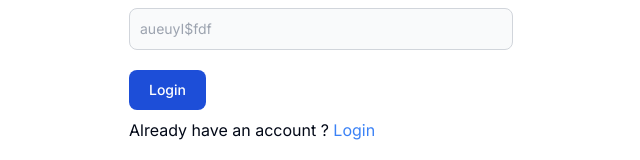
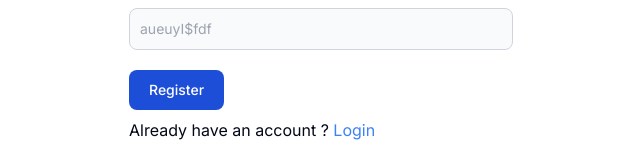
Before and after one commit to auxibee/appointr, a Next.js app: page /register in a window 1280 px wide. Shown: the part 232-392 px from the top of the page, without its empty margins (319-959 px from the left). Built offline with nearby package versions, Linux system fonts and the light colour scheme.

Commit message:
replace button element with Button component

```diff
--- a/app/ui/auth/loginform.tsx
+++ b/app/ui/auth/loginform.tsx
@@ -1,4 +1,5 @@
 import Link from "next/link";
+import { Button } from "../button";
 
 export default function LoginForm(){
     return(
@@ -14,7 +15,7 @@
     <input type="password" id="password" className="bg-gray-50 border border-gray-300 text-gray-900 text-sm rounded-lg focus:ring-blue-500 focus:border-blue-500 block w-full p-2.5" placeholder="aueuyI$fdf" required></input>
   </div>
 
-  <button type="submit" className="text-white bg-blue-700 hover:bg-blue-800 focus:ring-4 focus:outline-none focus:ring-blue-300 font-medium rounded-lg text-sm w-full sm:w-auto px-5 py-2.5 text-center">Login</button>
+  <Button> Login </Button>
   <p className="mt-2">Don't have an account ? <Link className="text-blue-500" href="/register"> Register</Link></p>
 </form>
 
--- a/app/ui/auth/registerform.tsx
+++ b/app/ui/auth/registerform.tsx
@@ -1,4 +1,5 @@
 import Link from "next/link";
+import { Button } from "../button";
 
 export default function RegisterForm(){
     return (
@@ -17,7 +18,7 @@
                 <input type="password" id="password" className="bg-gray-50 border border-gray-300 text-gray-900 text-sm rounded-lg focus:ring-blue-500 focus:border-blue-500 block w-full p-2.5" placeholder="aueuyI$fdf" required></input>
             </div>
 
-            <button type="submit" className="text-white bg-blue-700 hover:bg-blue-800 focus:ring-4 focus:outline-none focus:ring-blue-300 font-medium rounded-lg text-sm w-full sm:w-auto px-5 py-2.5 text-center">Login</button>
+            <Button>Register</Button>
             <p className="mt-2">Already have an account ? <Link className="text-blue-500" href="/login"> Login</Link></p>
     </form>
     )
```
